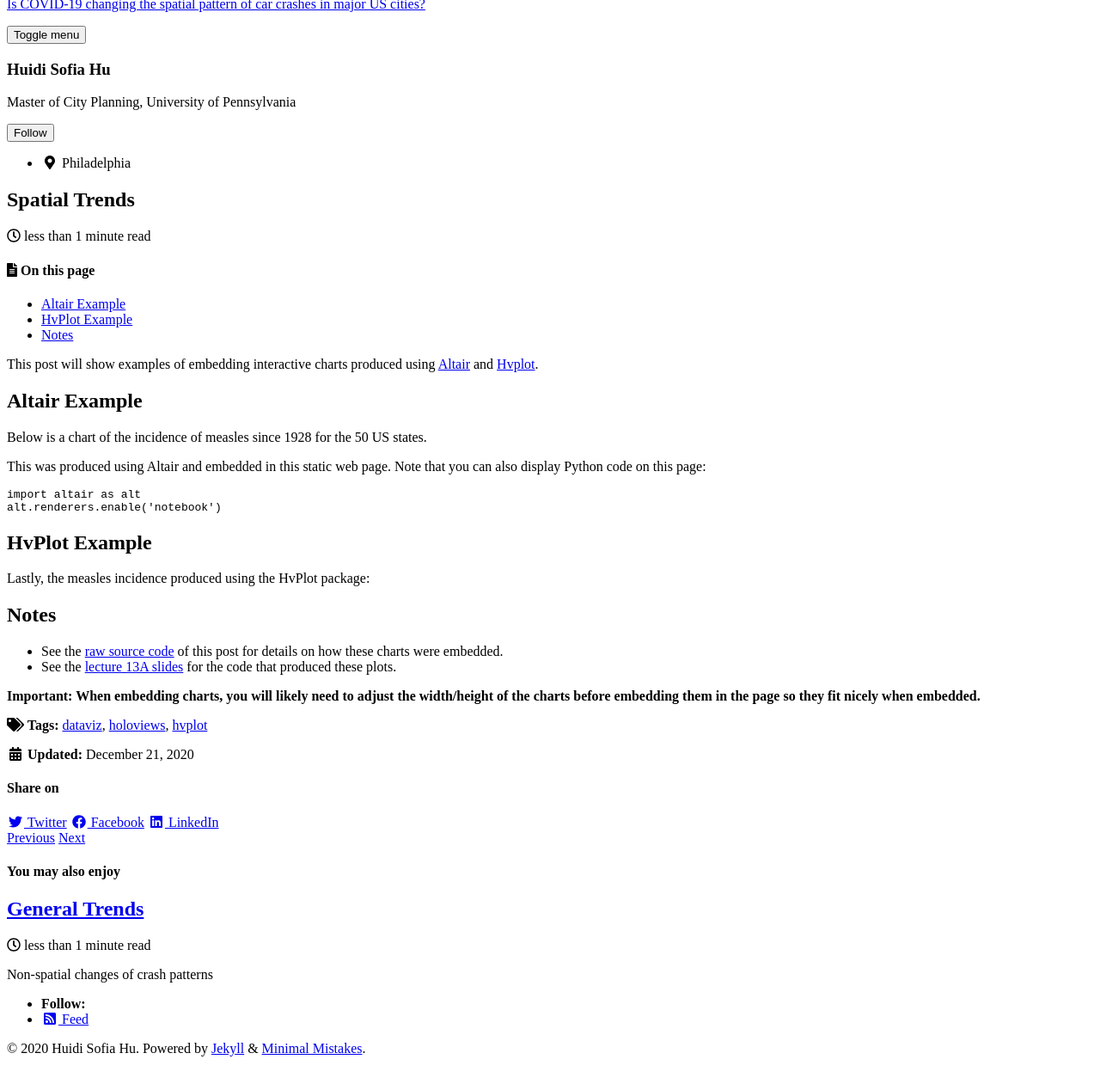
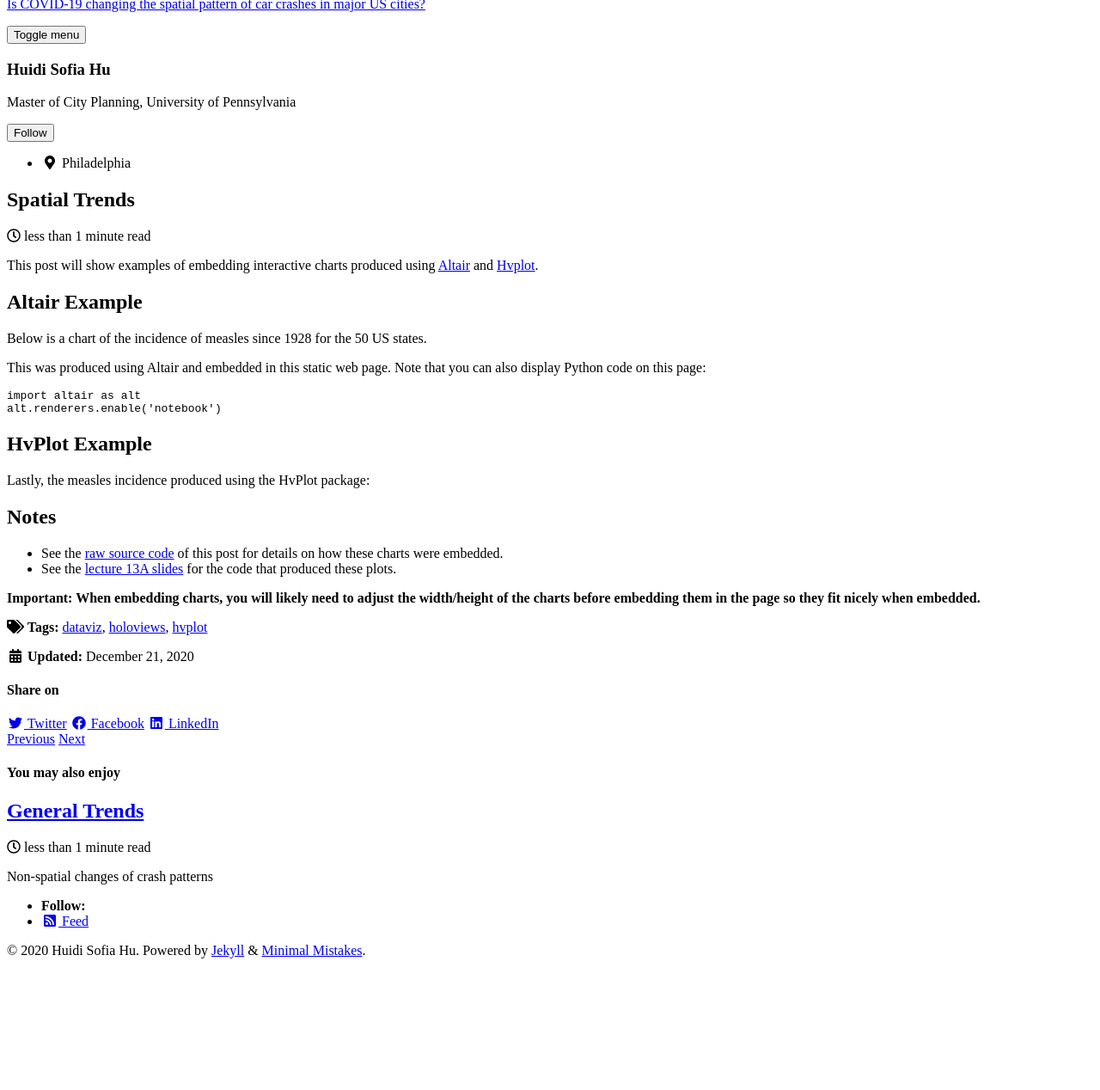
Before and after one commit to sofia-hu/CPLN672, a Jekyll site: the page built from _posts/2020-12-21-Spatial-Trends.md, in a window 1280 px wide, cut to the strip 112-1411 px from the top of the page. Shown: the top 1268 px of the strip at 86% size. Built offline with Jekyll 4.4.1, drawn with Linux system fonts in a browser that asks for light colours; cached includes are drawn as plain includes; nearby versions of some CDN libraries; after the commit the page ends 1297 px from its top, so only the background shows below that; part of the change alters nothing that is shown.

```diff
--- a/_posts/2020-12-21-Spatial-Trends.md
+++ b/_posts/2020-12-21-Spatial-Trends.md
@@ -8,8 +8,8 @@ altair-loader:
   altair-chart-1: "charts/measlesAltair.json"
 hv-loader:
   hv-chart-1: "charts/chitrend_map.html"
-toc: true
-toc_sticky: true
+toc: false
+toc_sticky: false
 ---
 
 This post will show examples of embedding interactive charts produced using [Altair](https://altair-viz.github.io) and [Hvplot](https://hvplot.pyviz.org/).
```
